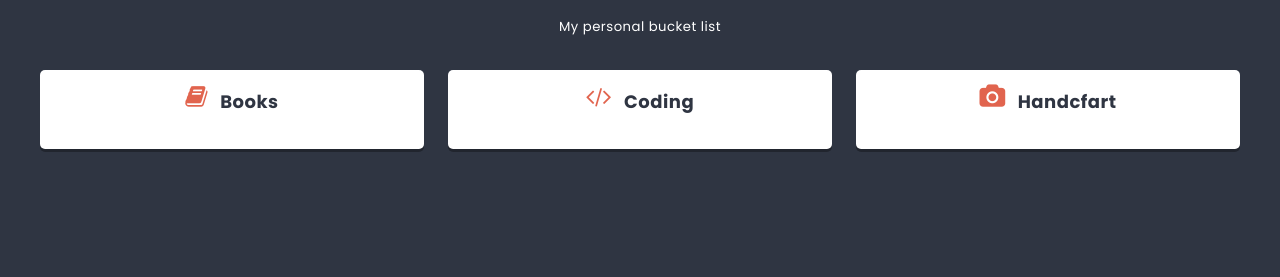
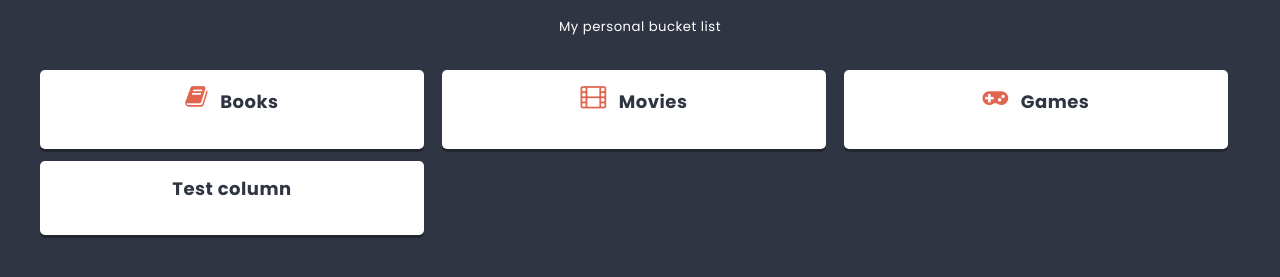
Before and after one commit to msedkiewicz/kodilla-module-15-to-do-app, a React (Create React App) app: page / in a window 1280 px wide. Shown: the part 471-748 px from the top of the page. Built offline with nearby package versions, Linux system fonts and the light colour scheme.

Commit message:
Automatically add one column

```diff
--- a/src/components/List/List.js
+++ b/src/components/List/List.js
@@ -1,12 +1,21 @@
 import styles from "./List.module.scss";
 import Column from "../Column/Column";
+import { useState, useEffect } from "react";
 
 const List = () => {
-  const columns = [
-    { id: 1, title: "Books", icon: "book" },
-    { id: 2, title: "Coding", icon: "code" },
-    { id: 3, title: "Handcfart", icon: "camera" },
-  ];
+  const [columns, setColumns] = useState([
+    { id: 1, title: 'Books', icon: 'book' },
+    { id: 2, title: 'Movies', icon: 'film' },
+    { id: 3, title: 'Games', icon: 'gamepad' }
+]);
+
+useEffect(() => {
+
+  setTimeout(() => {
+      setColumns([...columns, { id: 4, title: 'Test column'}]);
+  }, 2000);
+
+}, []);
 
   return (
     <div className={styles.list}>
```
